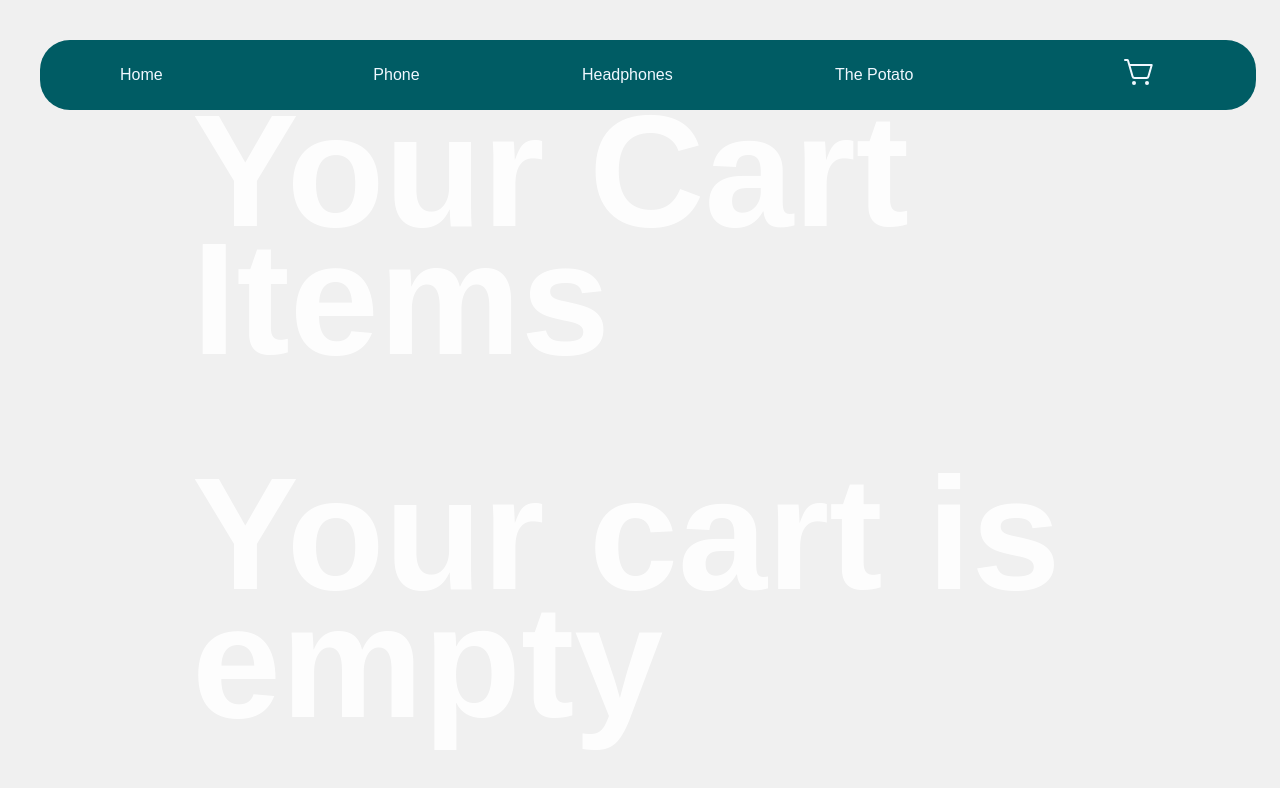
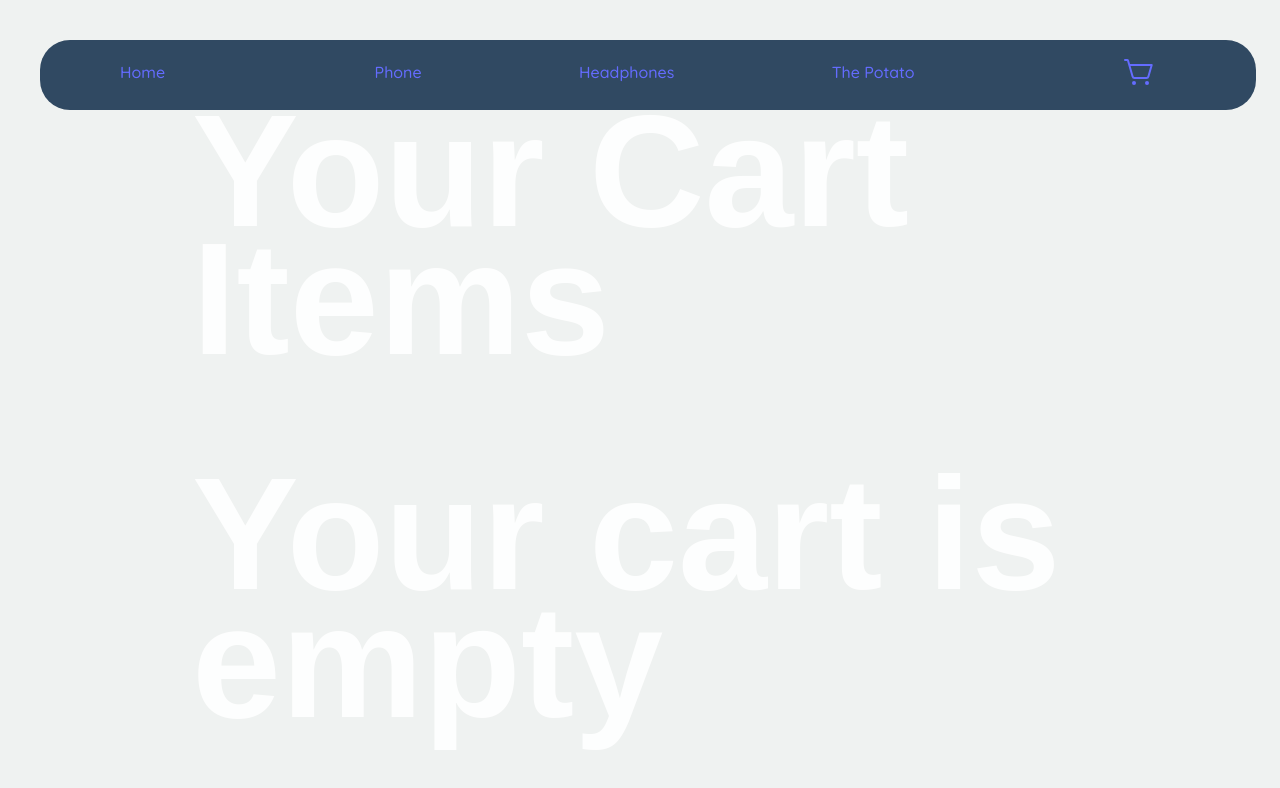
Before and after one commit to EricLeeCodes/Dimensional, a React (Vite) app in the folder frontend/: page /cart in a window 1280 px wide. Shown: the top 788 px of the page. Built offline with nearby package versions, Linux system fonts and the light colour scheme.

Commit message:
navbar cleanup and global background to be white

```diff
--- a/frontend/index.html
+++ b/frontend/index.html
@@ -5,6 +5,9 @@
     <link rel="icon" type="image/svg+xml" href="/vite.svg" />
     <meta name="viewport" content="width=device-width, initial-scale=1.0" />
     <script src="https://cdnjs.cloudflare.com/ajax/libs/three.js/r128/three.min.js" integrity="sha512-dLxUelApnYxpLt6K2iomGngnHO83iUvZytA3YjDUCjT0HDOHKXnVYdf3hU4JjM8uEhxf9nD1/ey98U3t2vZ0qQ==" crossorigin="anonymous" referrerpolicy="no-referrer"></script>
+    <link rel="preconnect" href="https://fonts.googleapis.com">
+    <link rel="preconnect" href="https://fonts.gstatic.com" crossorigin>
+    <link href="https://fonts.googleapis.com/css2?family=Quicksand:wght@300..700&display=swap" rel="stylesheet">
     <title>Vite + React + TS</title>
   </head>
   <body>
--- a/frontend/pages/HomePage/HomePage.tsx
+++ b/frontend/pages/HomePage/HomePage.tsx
@@ -37,13 +37,20 @@ import BIRDS from 'vanta/src/vanta.birds'
         ease: "power1.in",
         delay: 3
       })
+
+      gsap.to(".backing", {
+        duration: 1,
+        x: "150",
+        opacity: 0.8,
+        delay: 3.5
+      })
     };
 
     BIRDS({
       el: '#vanta',
       backgroundColor: "#e6f4f1",
-      color1: "#FFEC00",
-      color2: "#F9F9F9",
+      color1: "#F4B942",
+      color2: "#FFC144",
       colorMode: "lerpGradient",
     })
     // Cleanup: Remove the script from the document body when the component unmounts
@@ -57,6 +64,7 @@ import BIRDS from 'vanta/src/vanta.birds'
     <div>
       <Navbar />
       <div className="bg" id="vanta"></div>
+      <div className="backing"></div>
       <h2 className="smalltitle">Where the horizon</h2>
       <h1 className="title">is just the beginning</h1>
 
--- a/frontend/pages/HomePage/homepage.css
+++ b/frontend/pages/HomePage/homepage.css
@@ -3,13 +3,21 @@
   font-size: 84px;
   margin-left: 40px;
   height: 20px;
-  margin-top: -20px;
+  margin-top: -40px;
   margin-bottom: 20px;
+  font-family: Quicksand;
+  font-weight:300 ;
+  z-index: 10;
+  transform: translate(0px, -150px)
 }
 
 .title {
   color: #00ADAD;
   width: 100%;
+  font-family: Quicksand;
+  font-weight:300 ;
+  z-index: 10;
+  transform: translate(0px, -150px)
 }
 
 .vanta-container {
@@ -18,5 +26,17 @@
 }
 
 .newtitle {
-  color: #95B1B0 ;
+  color: #304962 ;
+  z-index: 1;
+  position: relative;
 }
+
+.backing {
+  width: 60rem;
+  height: 15rem;
+  background-color: rgb(255, 255, 255);
+  border-radius: 5rem;
+  z-index: -1;
+  opacity: 0;
+  transform: translate(80px, 130px)
+}
--- /dev/null
+++ b/frontend/pages/Navbar/Mininavbar.tsx
@@ -0,0 +1 @@
+import { Link } from "react-router-dom";
--- a/frontend/pages/Navbar/Navbar.tsx
+++ b/frontend/pages/Navbar/Navbar.tsx
@@ -10,7 +10,7 @@ function Navbar() {
     <div>
   <div className="navbar">
     <span className="navbar-home">
-    <Link to="/" >Home</Link>
+    <Link to="/" className="item2">Home</Link>
     </span>
     <span className="navbar-item">
     <Link to="/phone" className="item">Phone</Link>
--- a/frontend/pages/Navbar/navbar.css
+++ b/frontend/pages/Navbar/navbar.css
@@ -1,6 +1,7 @@
 .navbar {
+  font-family: Quicksand;
   top: 0;
-  background-color: #005C64;
+  background-color: #304962 ;
   width: 95%;
   height: 70px;
   position: absolute;
@@ -24,6 +25,9 @@
 
 .item {
   justify-content: space-between;
+  position: relative;
+  padding-bottom: 7px;
+
 }
 .navbar-cart {
 display: flex;
@@ -35,10 +39,49 @@ padding-right: 100px;
 .navbar-home {
   display: flex;
   align-items: center;
+  padding-bottom: 7px;
+  padding-left: 80px;
 
-  padding-left: 80px;
 }
 
-a {
-  color: aliceblue;
+.item2 {
+  position: relative;
 }
+
+.item2:before{
+  position: absolute;
+  content: "";
+  height: 3px;
+  width: 100%;
+  background-color: #97D8C4;
+  bottom: -5px;
+  left: 0;
+  transition: all 0.4s ease;
+  opacity: 0;
+  border-radius: 5px;
+}
+
+.item2:hover:before{
+  width: 100%;
+  bottom: 0px;
+  opacity: 1;
+}
+
+.item:before {
+  content: "";
+  position: absolute;
+  height: 3px;
+  width: 100%;
+  background-color: #97D8C4;
+  bottom: 1px;
+  left: 0;
+  transition: all 0.4s ease;
+  opacity: 0;
+  border-radius: 5px;
+}
+
+.item:hover:before {
+  width: 100%;
+  bottom: 5px;
+  opacity: 1;
+}
--- a/frontend/pages/PotatePage/PotatePage.tsx
+++ b/frontend/pages/PotatePage/PotatePage.tsx
@@ -137,13 +137,10 @@ const contextValue = useContext(ShopContext);
         consequat. Duis aute irure dolor in reprehenderit in voluptate velit esse cillum dolore eu fugiat nulla
         pariatur. Excepteur sint occaecat cupidatat non proident, sunt in culpa qui officia deserunt mollit anim id est
         laborum."</p>
-        <button
-              className="addToCartButton"
-              onClick={() => contextValue && contextValue!.addToCart(3)}
-            >
-              Add To Cart
-            </button>
-    </div>
+        </div>
+        <button className="addToCartButton" onClick={() => contextValue && contextValue!.addToCart(3)}>
+        Add To Cart
+        </button>
   </section>
   <button className="back">Back to top</button>
   <div id="webgi-canvas-container">
--- a/frontend/pages/PotatePage/potatepage.css
+++ b/frontend/pages/PotatePage/potatepage.css
@@ -10,6 +10,7 @@ body {
   height: 100%;
   position: fixed;
   top: 0;
+  z-index: -100;
 }
 #webgi-canvas-container{
   width: 100vw;
@@ -20,7 +21,7 @@ body {
   justify-content: flex-end;
   flex-direction: column;
   align-items: center;
-
+  z-index: -1;
 }
 
 
@@ -103,3 +104,7 @@ h1 {
   padding: 10px 30px;
   margin-right: 130px;
 }
+
+.addToCartButton{
+  z-index: 100000000000000000000000000;
+}
--- a/frontend/src/index.css
+++ b/frontend/src/index.css
@@ -1,11 +1,11 @@
 :root {
-  font-family: Inter, system-ui, Avenir, Helvetica, Arial, sans-serif;
+  font-family: Quicksand, Inter, system-ui, Avenir, Helvetica, Arial, sans-serif;
   line-height: 1.5;
   font-weight: 400;
 
   color-scheme: light dark;
   color: rgba(255, 255, 255, 0.87);
-  background-color: #f0f0f0;
+  background-color: #EFF2F1;
 
   font-synthesis: none;
   text-rendering: optimizeLegibility;
@@ -19,7 +19,7 @@ a {
   text-decoration: inherit;
 }
 a:hover {
-  color: #535bf2;
+  color: #EFF2F1;
 }
 
 body {
@@ -28,6 +28,7 @@ body {
   place-items: center;
   min-width: 320px;
   min-height: 100vh;
+
 }
 
 h1 {
@@ -35,7 +36,7 @@ h1 {
   line-height: 1.1;
 }
 
-button {
+/* button {
   border-radius: 8px;
   border: 1px solid transparent;
   padding: 0.6em 1.2em;
@@ -44,15 +45,15 @@ button {
   font-family: inherit;
   background-color: #1a1a1a;
   cursor: pointer;
-  transition: border-color 0.25s;
-}
-button:hover {
+  transition: border-color 0.25s; */
+/* } */
+/* button:hover {
   border-color: #646cff;
 }
 button:focus,
 button:focus-visible {
   outline: 4px auto -webkit-focus-ring-color;
-}
+} */
 
 /* @media (prefers-color-scheme: light) {
   :root {
```
Also changed, not shown: frontend/src/App.css (line endings or trailing spaces).
